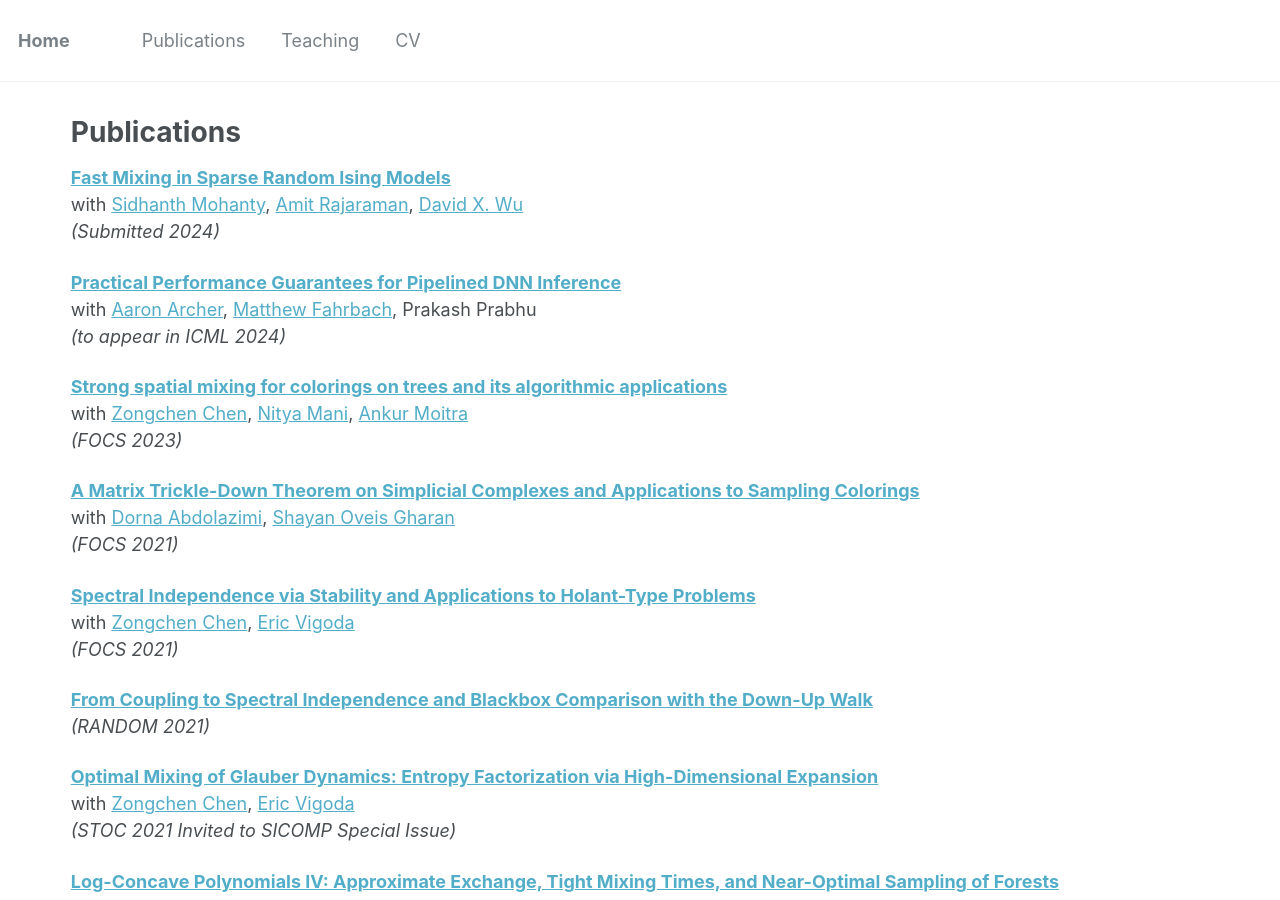
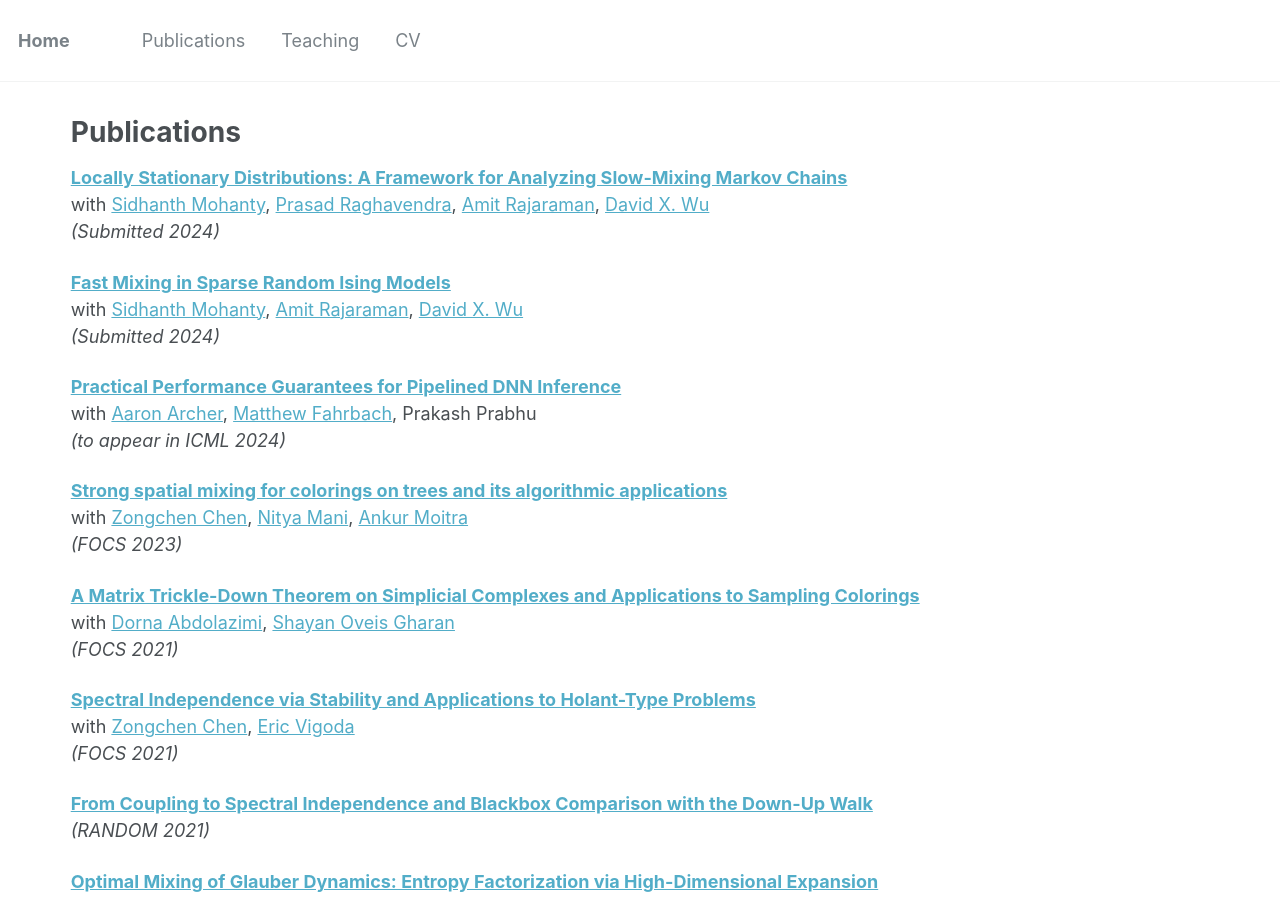
Before and after one commit to kuikuiliu/kuikuiliu.github.io, a Jekyll site: the page built from _pages/publications.md, in a window 1280 px wide and 900 px high. Built offline with Jekyll 4.4.1, drawn with Linux system fonts in a browser that asks for light colours.

Commit message:
add lsd paper

```diff
--- a/_pages/publications.md
+++ b/_pages/publications.md
@@ -4,6 +4,10 @@ title: "Publications"
 permalink: /publications/
 author_profile: false
 ---
+
+**[Locally Stationary Distributions: A Framework for Analyzing Slow-Mixing Markov Chains](https://arxiv.org/abs/2405.20849)** <br />
+with [Sidhanth Mohanty](https://sidhanthm.com/), [Prasad Raghavendra](https://people.eecs.berkeley.edu/~prasad/), [Amit Rajaraman](https://amitrajaraman.github.io/about/), [David X. Wu](https://davidxwu.github.io/) <br />
+*(Submitted 2024)*
 
 **[Fast Mixing in Sparse Random Ising Models](https://arxiv.org/abs/2405.06616)** <br />
 with [Sidhanth Mohanty](https://sidhanthm.com/), [Amit Rajaraman](https://amitrajaraman.github.io/about/), [David X. Wu](https://davidxwu.github.io/) <br />
```
